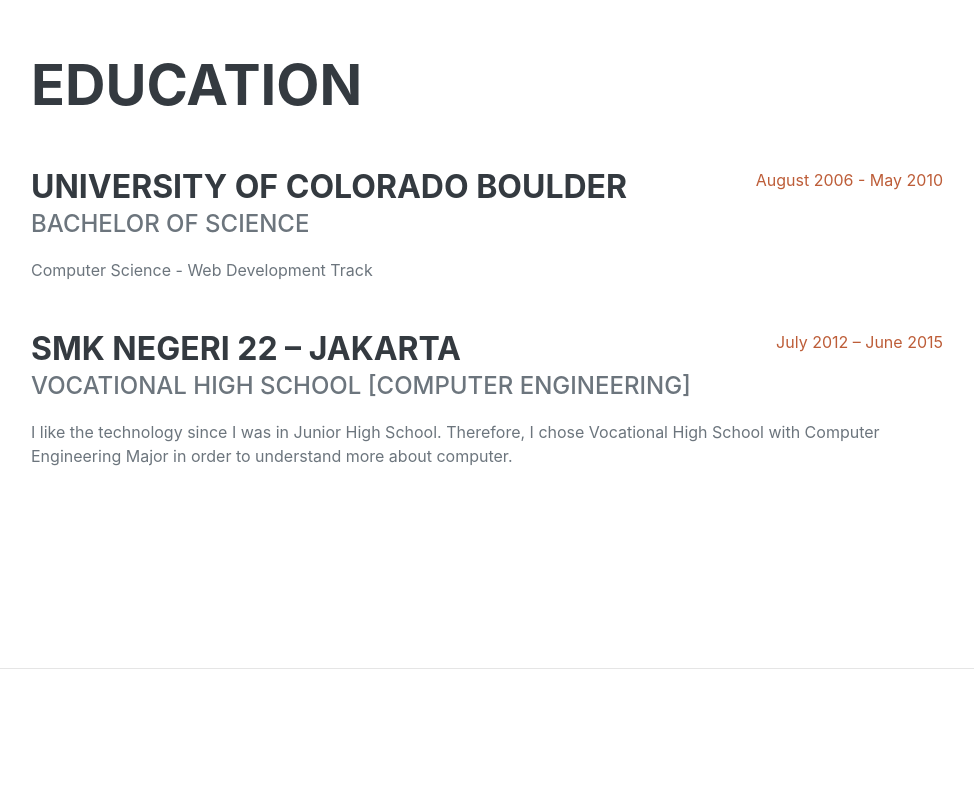
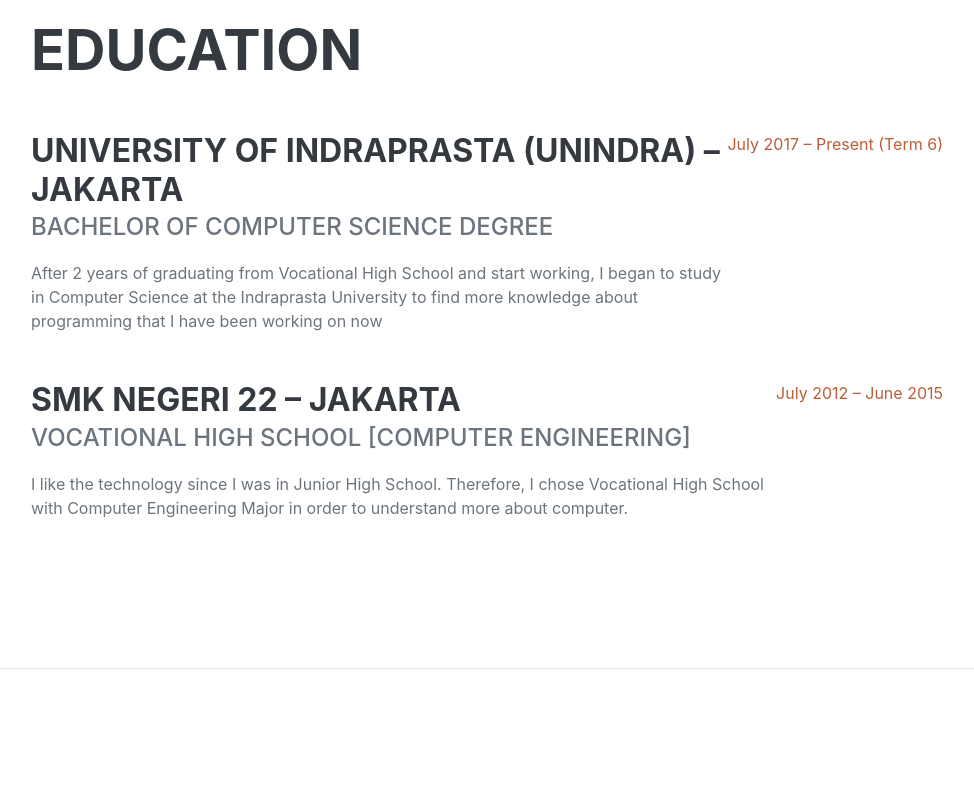
Before and after one commit to Hasbiallah/hasbiallah.github.io, a plain HTML site: page index.html in a window 1280 px wide. Shown: the part 1840-2640 px from the top of the page, without its empty margins (289-1263 px from the left). Drawn offline with nearby package versions, Linux system fonts and the light colour scheme; a web font is replaced by a local one.

Commit message:
Update index.html

```diff
--- a/index.html
+++ b/index.html
@@ -100,21 +100,22 @@
                 <h2 class="mb-5">Education</h2>
                 <div class="d-flex flex-column flex-md-row justify-content-between mb-5">
                     <div class="flex-grow-1">
-                        <h3 class="mb-0">University of Colorado Boulder</h3>
-                        <div class="subheading mb-3">Bachelor of Science</div>
-                        <div>Computer Science - Web Development Track</div>
+                        <h3 class="mb-0">UNIVERSITY OF INDRAPRASTA (UNINDRA) – JAKARTA</h3>
+                        <div class="subheading mb-3">Bachelor of Computer science dEgree</div>
+                        <div>After 2 years of graduating from Vocational High School and start working, I began to study in Computer Science at the Indraprasta University to find more knowledge about programming that I have been working on now</div>
                     </div>
-                    <div class="flex-shrink-0"><span class="text-primary">August 2006 - May 2010</span></div>
+                    <div class="flex-shrink-0"><span class="text-primary">July 2017 – Present (Term 6)
+                    </span></div>
                 </div>
                 <div class="d-flex flex-column flex-md-row justify-content-between">
                     <div class="flex-grow-1">
                         <h3 class="mb-0">SMK NEGERI 22 – JAKARTA</h3>
                         <div class="subheading mb-3">Vocational High School [Computer Engineering]</div>
+                        <div>I like the technology since I was in Junior High School. Therefore, I chose Vocational High School with Computer Engineering Major in order to understand more about computer.</div>
                     </div>
                     <div class="flex-shrink-0"><span class="text-primary">July 2012 – June 2015</span>
                     </div>
                 </div>
-                <p>I like the technology since I was in Junior High School. Therefore, I chose Vocational High School with Computer Engineering Major in order to understand more about computer.</p>
             </div>
         </section>
         <hr class="m-0" />
@@ -134,7 +135,7 @@
                     <li class="list-inline-item"><i class="fas fa-bold"></i></li>
                     <li class="list-inline-item"><i class="fab fa-unity"></i></li>
                 </ul>
-                <div class="subheading mb-3">Workflow</div>
+                <!-- <div class="subheading mb-3">Workflow</div>
                 <ul class="fa-ul mb-0">
                     <li>
                         <span class="fa-li"><i class="fas fa-check"></i></span> Mobile-First, Responsive Design
@@ -148,7 +149,7 @@
                     <li>
                         <span class="fa-li"><i class="fas fa-check"></i></span> Agile Development & Scrum
                     </li>
-                </ul>
+                </ul> -->
             </div>
         </section>
         <hr class="m-0" />
```
